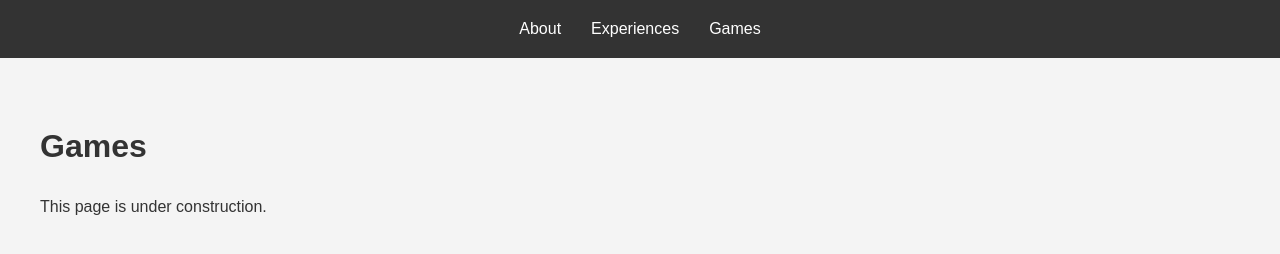
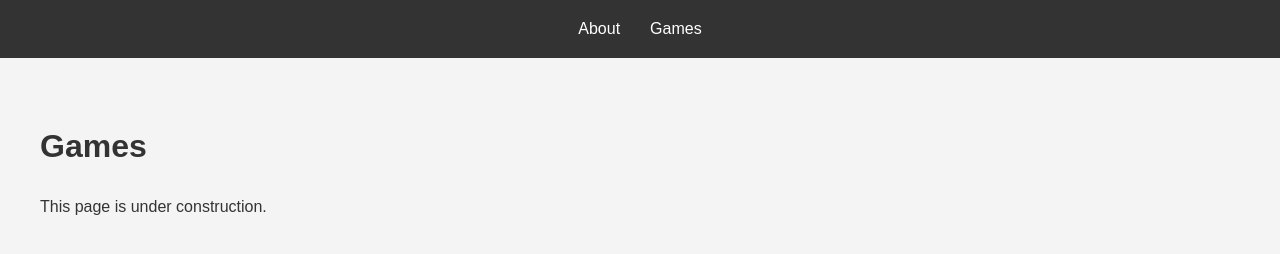
Before and after one commit to ChengyuGong/ChenyuGong.github.io, a plain HTML site: page games.html in a window 1280 px wide. Drawn offline with Linux system fonts and the light colour scheme.

Commit message:
renew games.html and index.html

```diff
--- a/games.html
+++ b/games.html
@@ -12,7 +12,6 @@
         <div class="menu-toggle">☰</div>
         <ul>
             <li><a href="index.html#about">About</a></li>
-            <li><a href="experiences.html">Experiences</a></li>
             <li><a href="games.html">Games</a></li>
         </ul>
     </nav>
```
Also changed, not shown: index.html (+0 -1 lines).
